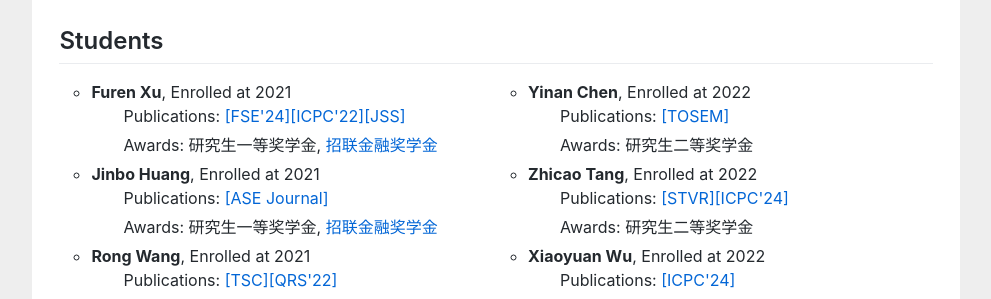
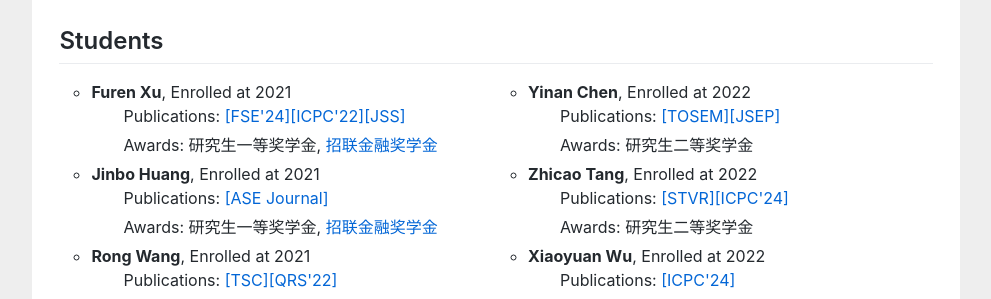
Before and after one commit to huangyuan-hy/huangyuan-hy.github.io, a Jekyll site: the page index.html, which Jekyll copies as it is, in a window 1280 px wide and 900 px high, scrolled down 5267 px. Shown: the part 521-820 px from the top of the window, without its empty margins (144-1135 px from the left). Built offline with Jekyll 4.4.1, drawn with Linux system fonts in a browser that asks for light colours.

Commit message:
Update index.html

```diff
--- a/index.html
+++ b/index.html
@@ -271,7 +271,7 @@ empirical study to learn how programmers reuse code on <a href="https://stackove
         <div class="column">				<ul>
 
 		<li type="circle"><b>Yinan Chen</b>, Enrolled at 2022</li>
-    <p style="text-indent:2em;">Publications: <a href="">[TOSEM]</a></p>
+    <p style="text-indent:2em;">Publications: <a href="">[TOSEM][JSEP]</a></p>
    <p style="text-indent:2em; line-height:2px;"> Awards: 研究生二等奖学金</p>
 
 <li type="circle"><b>Zhicao Tang</b>, Enrolled at 2022</li>
```
